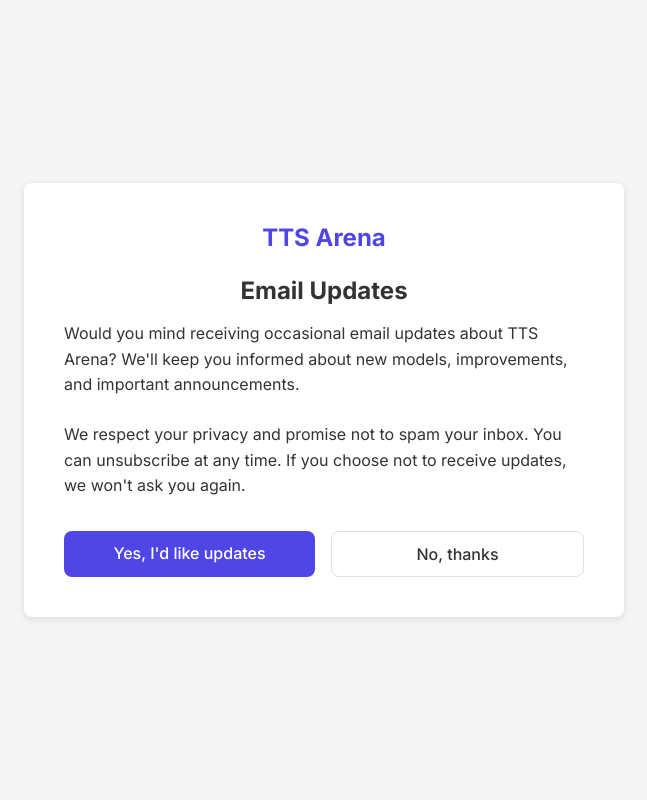
After one commit to TTS-AGI/TTS-Arena-V2, a Flask app: template templates/email.html in a window 1280 px wide. The commit adds this page. Shown: the whole page, without its empty margins (316-963 px from the left). Run offline with Flask 3, Linux system fonts and the light colour scheme; the template is opened without the code that fills it, so the values that code supplies are empty.

```diff
--- /dev/null
+++ b/templates/email.html
@@ -0,0 +1,173 @@
+<!DOCTYPE html>
+<html lang="en">
+
+<head>
+    <meta charset="UTF-8">
+    <meta name="viewport" content="width=device-width, initial-scale=1.0">
+    <title>Email Preferences - TTS Arena</title>
+    <link rel="preconnect" href="https://fonts.googleapis.com">
+    <link rel="preconnect" href="https://fonts.gstatic.com" crossorigin>
+    <link href="https://fonts.googleapis.com/css2?family=Inter:wght@400;500;600;700&display=swap" rel="stylesheet">
+    <style>
+        :root {
+            --primary-color: #5046e5;
+            --secondary-color: #f0f0f0;
+            --text-color: #333;
+            --light-gray: #f5f5f5;
+            --border-color: #e0e0e0;
+            --shadow: 0 2px 8px rgba(0, 0, 0, 0.1);
+            --radius: 8px;
+            --success-color: #10b981;
+            --info-color: #3b82f6;
+            --warning-color: #f59e0b;
+            --error-color: #ef4444;
+        }
+
+        * {
+            margin: 0;
+            padding: 0;
+            box-sizing: border-box;
+            font-family: 'Inter', sans-serif;
+        }
+
+        body {
+            color: var(--text-color);
+            background-color: var(--light-gray);
+            min-height: 100vh;
+            display: flex;
+            align-items: center;
+            justify-content: center;
+            padding: 20px;
+        }
+
+        .container {
+            max-width: 600px;
+            width: 100%;
+            background-color: white;
+            border-radius: var(--radius);
+            box-shadow: var(--shadow);
+            padding: 40px;
+        }
+
+        .logo {
+            font-size: 24px;
+            font-weight: 700;
+            margin-bottom: 24px;
+            color: var(--primary-color);
+            text-align: center;
+        }
+
+        h1 {
+            font-size: 24px;
+            margin-bottom: 16px;
+            text-align: center;
+        }
+
+        p {
+            margin-bottom: 24px;
+            line-height: 1.6;
+        }
+
+        .btn-container {
+            display: flex;
+            gap: 16px;
+            margin-top: 32px;
+        }
+
+        .btn {
+            flex: 1;
+            background-color: var(--primary-color);
+            color: white;
+            border: none;
+            border-radius: var(--radius);
+            padding: 12px 24px;
+            cursor: pointer;
+            font-weight: 500;
+            transition: background-color 0.2s;
+            text-align: center;
+            text-decoration: none;
+            display: inline-block;
+        }
+
+        .btn:hover {
+            background-color: #4038c7;
+        }
+
+        .btn-secondary {
+            background-color: white;
+            color: var(--text-color);
+            border: 1px solid var(--border-color);
+        }
+
+        .btn-secondary:hover {
+            background-color: var(--light-gray);
+        }
+
+        .footer {
+            margin-top: 40px;
+            text-align: center;
+            font-size: 14px;
+            color: #666;
+        }
+
+        .footer a {
+            color: var(--primary-color);
+            text-decoration: none;
+        }
+
+        /* Responsive styles */
+        @media (max-width: 768px) {
+            .container {
+                padding: 30px 20px;
+            }
+
+            h1 {
+                font-size: 22px;
+            }
+        }
+
+        @media (max-width: 480px) {
+            .btn-container {
+                flex-direction: column;
+                gap: 12px;
+            }
+
+            .btn {
+                width: 100%;
+            }
+
+            .container {
+                padding: 25px 15px;
+            }
+
+            h1 {
+                font-size: 20px;
+            }
+
+            .logo {
+                font-size: 22px;
+                margin-bottom: 20px;
+            }
+        }
+    </style>
+</head>
+
+<body>
+    <div class="container">
+        <div class="logo">TTS Arena</div>
+        <h1>Email Updates</h1>
+        <p>
+            Would you mind receiving occasional email updates about TTS Arena? We'll keep you informed about new models,
+            improvements, and important announcements.
+        </p>
+        <p>
+            We respect your privacy and promise not to spam your inbox. You can unsubscribe at any time. If you choose not to receive updates, we won't ask you again.
+        </p>
+        <div class="btn-container">
+            <a href="{{ url_for('subscribe_email', choice='yes') }}" class="btn">Yes, I'd like updates</a>
+            <a href="{{ url_for('subscribe_email', choice='no') }}" class="btn btn-secondary">No, thanks</a>
+        </div>
+    </div>
+</body>
+
+</html>
```
Also changed, not shown: templates/base.html (+71 -0 lines).
